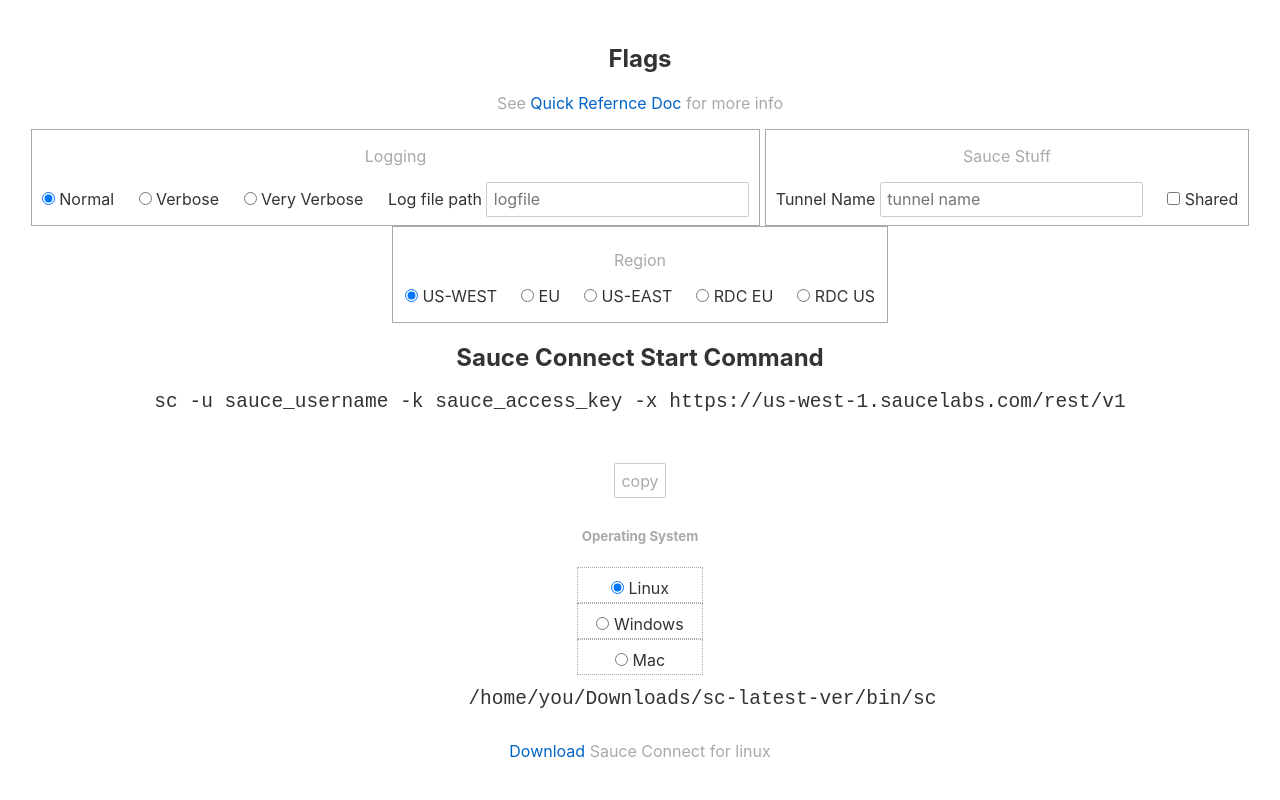
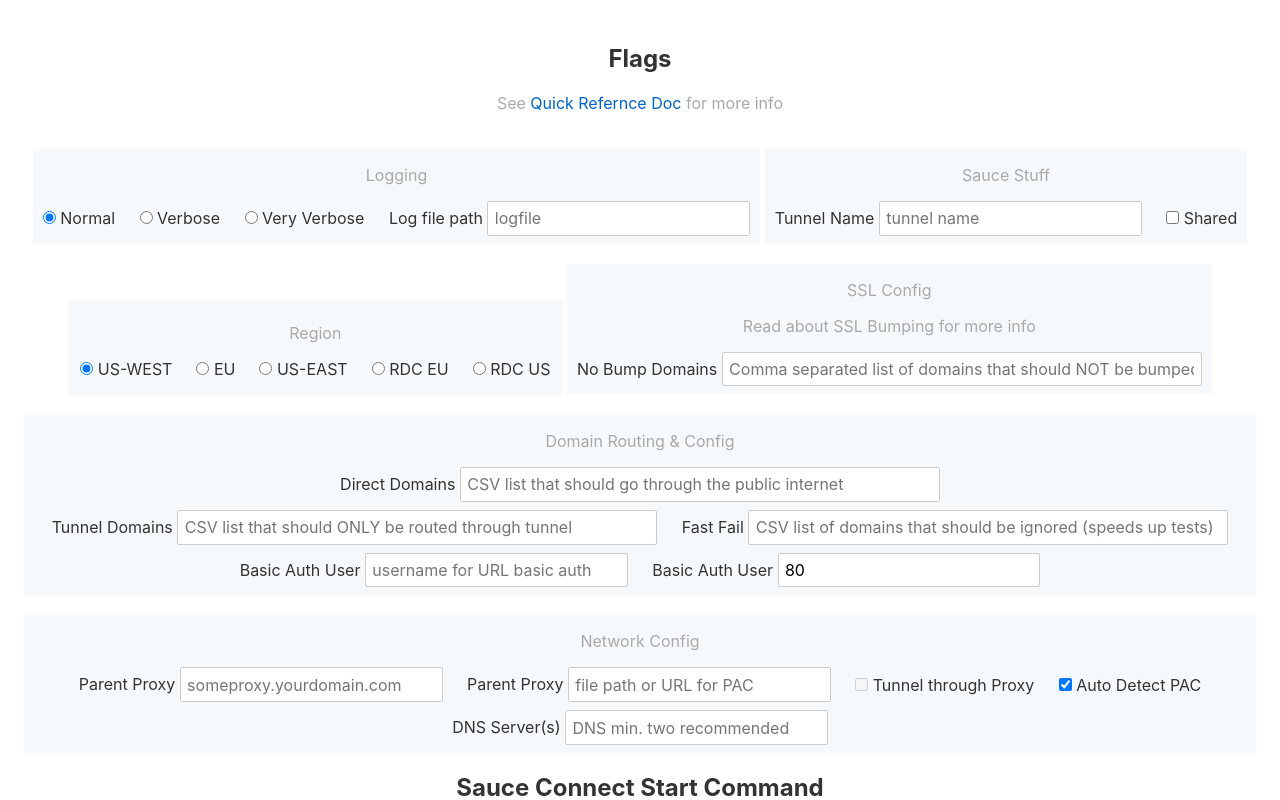
Before and after one commit to maxdobeck/sconfigurator, a Svelte app: page / in a window 1280 px wide. Shown: the top 800 px of the page. Built offline with nearby package versions, Linux system fonts and the light colour scheme.

Commit message:
Core flags are added.

```diff
--- a/src/App.svelte
+++ b/src/App.svelte
@@ -19,23 +19,23 @@
 	// ssl config
 	let noSslBump = [];
 	// domain based routing + config
-	let directDomains = [];
-	let tunnelDomains = [];
-	let fastFail = [];
+	let directDomains = '';
+	let tunnelDomains = '';
+	let fastFail = '';
 	let basicAuthUser = '';
-	let basicAuthPwd = '';
-	let basicAuthHostPort = '';
+	let basicAuthPwd = '*****';
+	let basicAuthHostPort = '80';
 	// logging
 	let verbosity = 'normal';
 	let logfile = '';
 	// network config
 	let parentProxy = '';
-	let parentProxyUser = '';
-	let parentProxyPwd = '';
+	let parentProxyUser = 'username';
+	let parentProxyPwd = 'password';
 	let pacUrl = '';
 	let tunnelThruProxy = false;
-	let noAutoDetect = false;
-	let dnsServer = [''];
+	let autoDetectPac = true;
+	let dnsServer = '';
 	// UI: OS settings
 	let os = 'linux';
 
@@ -94,6 +94,82 @@
 				</label>
 			{/each}
 		</div>
+
+		<!-- SSL Config -->
+		<div class="flag-section">
+			<p class="hint">SSL Config</p>
+			<p class="hint">Read about SSL Bumping for more info</p>
+			<label class="flags">
+				No Bump Domains
+				<input id="csv-input" type=text bind:value={noSslBump} placeholder="Comma separated list of domains that should NOT be bumped">
+			</label>
+		</div>
+
+		<!-- Domain Routing & Config -->
+		<div class="flag-section">
+			<p class="hint">Domain Routing & Config</p>
+			<label class="flags">
+				Direct Domains
+				<input id="csv-input" type=text bind:value={directDomains} placeholder="CSV list that should go through the public internet">
+			</label>
+
+			<label class="flags">
+				Tunnel Domains
+				<input id="csv-input" type=text bind:value={tunnelDomains} placeholder="CSV list that should ONLY be routed through tunnel">
+			</label>
+
+			<label class="flags">
+				Fast Fail
+				<input id="csv-input" type=text bind:value={fastFail} placeholder="CSV list of domains that should be ignored (speeds up tests)">
+			</label>
+
+			<label class="flags">
+				Basic Auth User
+				<input type="text" bind:value={basicAuthUser} placeholder="username for URL basic auth">
+			</label>
+
+			<label class="flags">
+				Basic Auth User
+				<input type="text" bind:value={basicAuthHostPort} placeholder="Port used by server, probaly 80">
+			</label>
+		</div>
+
+		<div class="flag-section">
+			<p class="hint">Network Config</p>
+			{#if pacUrl.length === 0}
+			<label class="flags">
+				Parent Proxy
+				<input type="text" bind:value={parentProxy} placeholder="someproxy.yourdomain.com">
+			</label>
+			{/if}
+
+			{#if parentProxy.length === 0}
+			<label class="flags">
+				Parent Proxy
+				<input type="text" bind:value={pacUrl} placeholder="file path or URL for PAC">
+			</label>
+			{/if}
+
+			<label class="flags">
+				{#if parentProxy.length > 0 || pacUrl.length > 0}
+					<input type="checkbox" bind:value={tunnelThruProxy}>
+				{:else}
+					<input type="checkbox" bind:value={tunnelThruProxy} disabled="disabled">
+				{/if}
+				Tunnel through Proxy
+			</label>
+
+			<label class="flags">
+				<input type="checkbox" checked bind:value={autoDetectPac}>
+				Auto Detect PAC
+			</label>
+
+			<label class="flags">
+				DNS Server(s)
+				<input type="text" bind:value={dnsServer} placeholder="DNS min. two recommended">
+			</label>
+		</div>
+	<!-- end of flags section -->
 	</div>
 
 	<h2>Sauce Connect Start Command</h2>
@@ -118,8 +194,30 @@
 			{#if logfile}
 				<code in:fade="{{delay:600, duration: 1500}}" out:fade="{{duration: 800}}">-l {logfile}</code>
 			{/if}
-			<code transition:blur={{duration:800}}>-x {scDc.get(dc_choice)}</code>
+			<code>-x {scDc.get(dc_choice)}</code>
 	</div>
+<!--
+	// ssl config
+	let noSslBump = [];
+	// domain based routing + config
+	let directDomains = '';
+	let tunnelDomains = '';
+	let fastFail = '';
+	let basicAuthUser = '';
+	let basicAuthPwd = '*****';
+	let basicAuthHostPort = '80';
+	// logging
+	let verbosity = 'normal';
+	let logfile = '';
+	// network config
+	let parentProxy = '';
+	let parentProxyUser = 'username';
+	let parentProxyPwd = 'password';
+	let pacUrl = '';
+	let tunnelThruProxy = false;
+	let autoDetectPac = true;
+	let dnsServer = '';
+ -->
 
 	<div id="copy-container">
 		<button id="copy-cmd-btn" title="copy to clipboard">copy</button>
@@ -143,6 +241,7 @@
 			Mac
 		</label>
 	</div>
+	<p>If you just downloaded sauce connect you can find the binary at a path like this:</p>
 	<pre>
 		{#if os === 'linux' || os === 'mac'}
 		<code>/home/you/Downloads/sc-latest-ver/bin/sc</code>
@@ -172,8 +271,10 @@
 
 	.flag-section {
 		display: inline-block;
-		border: 1px solid;
-		border-color: darkgrey;
+		/* border: 1px solid;
+		border-color: darkgrey; */
+		background-color:#f6f9fc;
+		margin-top: 20px;
 	}
 
 	.flag-section label {
@@ -193,6 +294,10 @@
 
 	.flags {
 		display: inline-block;
+	}
+
+	#csv-input {
+		width: 480px;
 	}
 
 	.cmd-container {
@@ -239,6 +344,10 @@
 			margin-left: auto;
 			margin-right: auto;
 		}
+
+		#csv-input {
+			width: 100%;
+		}
 	}
 
 	@media screen {
```
